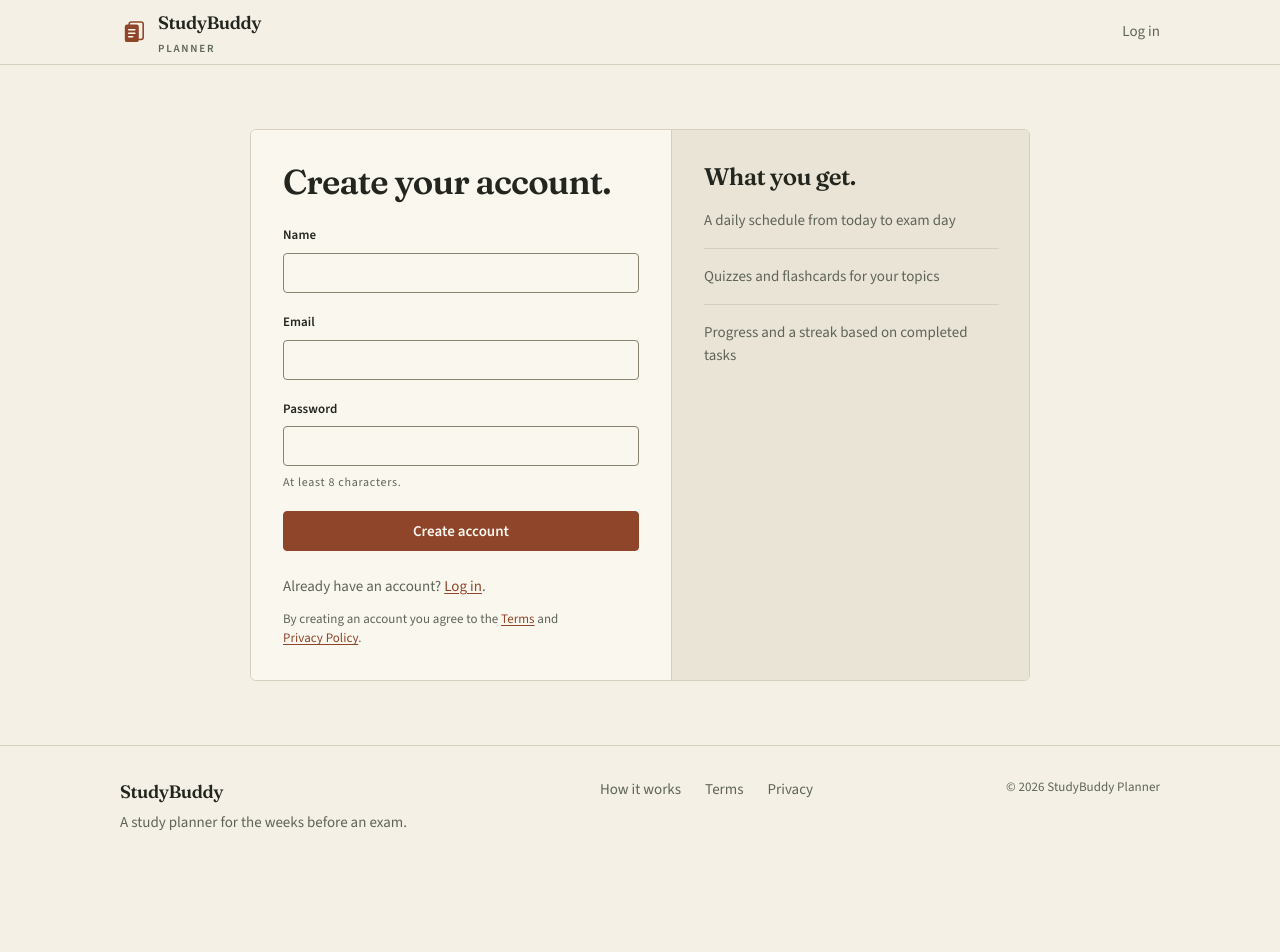
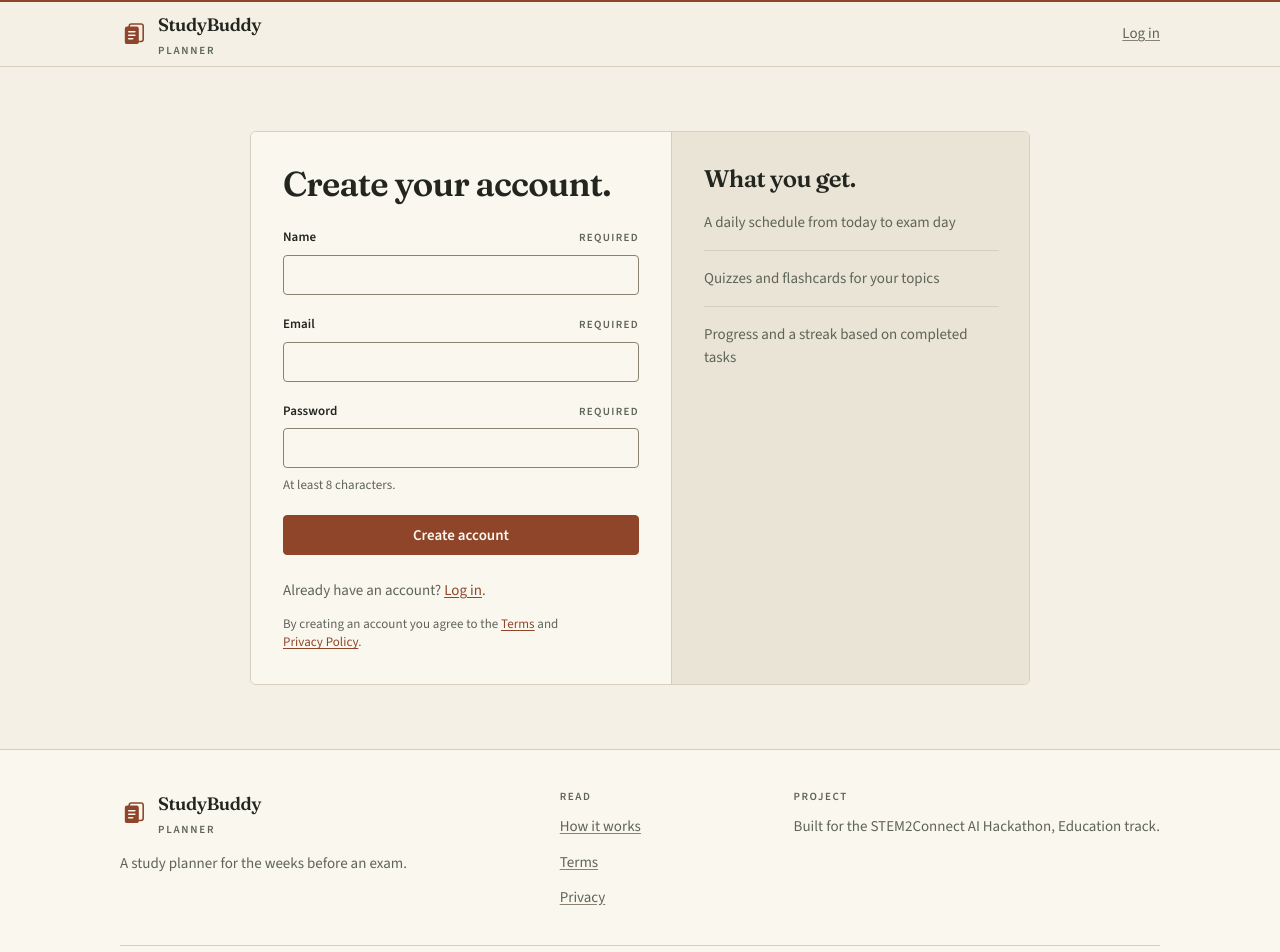
Before and after one commit to chaudharyhassaan/studybuddy, a React (Vite) app in the folder client/: page /register in a window 1280 px wide. Shown: the top 952 px of the page. Before the commit the page ends 866 px from the top, so only its background shows below. Built offline with nearby package versions, Linux system fonts and the light colour scheme; no server answers.

Commit message:
style: refine app shells and shared controls

```diff
--- a/client/src/components/Footer.jsx
+++ b/client/src/components/Footer.jsx
@@ -1,38 +1,50 @@
 import { Link } from 'react-router-dom';
+import Wordmark from './Wordmark';
+import { textLinkClass } from './PrimaryButton';
 
 const currentYear = new Date().getFullYear();
 
 export default function Footer() {
   return (
-    <footer className="border-t border-border bg-paper">
-      <div className="mx-auto flex max-w-content flex-col gap-6 px-4 py-8 md:flex-row md:items-start md:justify-between md:px-6 lg:px-10">
-        <div>
-          <p className="font-display text-lg font-semibold tracking-tight text-ink">StudyBuddy</p>
-          <p className="mt-1 text-sm text-ink-muted">
+    <footer className="border-t border-border bg-surface">
+      <div className="mx-auto max-w-content px-4 py-10 md:px-6 lg:px-10">
+        <div className="flex flex-col gap-9 md:flex-row md:items-start md:justify-between">
+          <div className="max-w-sm">
+            <Wordmark size="sm" />
+            <p className="mt-4 text-sm text-ink-muted">
               A study planner for the weeks before an exam.
             </p>
           </div>
-        <nav aria-label="Footer" className="flex flex-wrap gap-x-6 gap-y-2 text-sm">
-          <a
-            href="/#how-it-works"
-            className="text-ink-muted transition-colors duration-150 hover:text-ink"
-          >
+
+          <nav aria-label="Footer" className="flex flex-col gap-3 text-sm">
+            <p className="text-label font-semibold uppercase tracking-[0.14em] text-ink-muted">
+              Read
+            </p>
+            <a href="/#how-it-works" className={textLinkClass}>
               How it works
             </a>
-          <Link
-            to="/terms"
-            className="text-ink-muted transition-colors duration-150 hover:text-ink"
-          >
+            <Link to="/terms" className={textLinkClass}>
               Terms
             </Link>
-          <Link
-            to="/privacy"
-            className="text-ink-muted transition-colors duration-150 hover:text-ink"
-          >
+            <Link to="/privacy" className={textLinkClass}>
               Privacy
             </Link>
           </nav>
-        <p className="text-xs text-ink-muted">&copy; {currentYear} StudyBuddy Planner</p>
+
+          <div className="max-w-xs">
+            <p className="text-label font-semibold uppercase tracking-[0.14em] text-ink-muted">
+              Project
+            </p>
+            <p className="mt-3 text-sm text-ink-muted">
+              Built for the STEM2Connect AI Hackathon, Education track.
+            </p>
+          </div>
+        </div>
+
+        <div className="mt-9 flex flex-col gap-2 border-t border-border pt-5 text-xs text-ink-muted sm:flex-row sm:items-center sm:justify-between">
+          <p>&copy; {currentYear} StudyBuddy Planner</p>
+          <p>Plans, tasks and study tools stay on your account.</p>
+        </div>
       </div>
     </footer>
   );
--- a/client/src/components/PrimaryButton.jsx
+++ b/client/src/components/PrimaryButton.jsx
@@ -1,11 +1,20 @@
 export const primaryButtonClass =
-  'inline-flex h-11 items-center justify-center rounded-sm border border-accent bg-accent px-4 text-sm font-semibold text-on-accent transition-colors duration-150 hover:bg-accent-hover active:bg-accent-pressed focus-visible:outline-2 focus-visible:outline-offset-2 focus-visible:outline-accent disabled:cursor-not-allowed disabled:border-border disabled:bg-sunken disabled:text-ink-muted md:h-10';
+  'pressable inline-flex h-11 select-none items-center justify-center rounded-sm border border-accent bg-accent px-4 text-sm font-semibold text-on-accent hover:bg-accent-hover active:bg-accent-pressed focus-visible:outline-2 focus-visible:outline-offset-2 focus-visible:outline-accent disabled:cursor-not-allowed disabled:border-border disabled:bg-sunken disabled:text-ink-muted md:h-10';
 
 export const secondaryButtonClass =
-  'inline-flex h-11 items-center justify-center rounded-sm border border-border-strong bg-transparent px-4 text-sm font-semibold text-ink transition-colors duration-150 hover:bg-sunken focus-visible:outline-2 focus-visible:outline-offset-2 focus-visible:outline-accent disabled:cursor-not-allowed disabled:border-border disabled:text-ink-muted md:h-10';
+  'pressable inline-flex h-11 select-none items-center justify-center rounded-sm border border-border-strong bg-surface px-4 text-sm font-semibold text-ink hover:bg-sunken active:bg-sunken-deep focus-visible:outline-2 focus-visible:outline-offset-2 focus-visible:outline-accent disabled:cursor-not-allowed disabled:border-border disabled:bg-sunken disabled:text-ink-muted md:h-10';
 
 export const destructiveButtonClass =
-  'inline-flex h-11 items-center justify-center rounded-sm border border-error bg-error px-4 text-sm font-semibold text-on-accent transition-colors duration-150 hover:bg-error-hover focus-visible:outline-2 focus-visible:outline-offset-2 focus-visible:outline-accent disabled:cursor-not-allowed disabled:border-border disabled:bg-sunken disabled:text-ink-muted md:h-10';
+  'pressable inline-flex h-11 select-none items-center justify-center rounded-sm border border-error bg-error px-4 text-sm font-semibold text-on-accent hover:bg-error-hover focus-visible:outline-2 focus-visible:outline-offset-2 focus-visible:outline-accent disabled:cursor-not-allowed disabled:border-border disabled:bg-sunken disabled:text-ink-muted md:h-10';
+
+export const quietButtonClass =
+  'inline-flex h-11 items-center px-1 text-sm text-ink-muted transition-colors duration-150 hover:text-ink focus-visible:outline-2 focus-visible:outline-offset-2 focus-visible:outline-accent';
+
+export const textLinkClass =
+  'text-ink-muted underline decoration-border-strong underline-offset-2 transition-colors duration-150 hover:text-ink hover:decoration-ink focus-visible:outline-2 focus-visible:outline-offset-2 focus-visible:outline-accent';
+
+export const accentLinkClass =
+  'text-accent underline decoration-border-strong underline-offset-2 transition-colors duration-150 hover:text-accent-hover hover:decoration-accent-hover focus-visible:outline-2 focus-visible:outline-offset-2 focus-visible:outline-accent';
 
 export default function PrimaryButton({ className = '', ...props }) {
   return <button className={`${primaryButtonClass} ${className}`} {...props} />;
--- a/client/src/components/RouteSkeleton.jsx
+++ b/client/src/components/RouteSkeleton.jsx
@@ -1,16 +1,24 @@
 export default function RouteSkeleton() {
   return (
-    <div className="min-h-screen bg-paper px-4 py-16 md:px-6" aria-busy="true" aria-live="polite">
-      <div className="mx-auto max-w-content">
-        <div aria-hidden="true" className="h-8 w-48 rounded-sm bg-sunken motion-safe:animate-pulse" />
-        <div
-          aria-hidden="true"
-          className="mt-4 h-4 w-72 max-w-full rounded-sm bg-sunken motion-safe:animate-pulse"
-        />
-        <div
-          aria-hidden="true"
-          className="mt-10 h-40 w-full rounded-md bg-sunken motion-safe:animate-pulse"
-        />
+    <div
+      className="flex min-h-screen items-start justify-center bg-paper px-4 py-16 md:px-6"
+      aria-busy="true"
+      aria-live="polite"
+    >
+      <div className="w-full max-w-auth" aria-hidden="true">
+        <div className="h-8 w-40 rounded-sm bg-sunken motion-safe:animate-pulse" />
+        <div className="mt-6 rounded-lg border border-border bg-surface p-6 md:p-8">
+          <div className="h-8 w-48 rounded-sm bg-sunken motion-safe:animate-pulse" />
+          <div className="mt-8 space-y-5">
+            {[0, 1, 2].map((item) => (
+              <div key={item}>
+                <div className="h-3 w-20 rounded-sm bg-sunken motion-safe:animate-pulse" />
+                <div className="mt-2 h-11 rounded-sm bg-sunken motion-safe:animate-pulse" />
+              </div>
+            ))}
+          </div>
+          <div className="mt-6 h-11 rounded-sm bg-sunken motion-safe:animate-pulse" />
+        </div>
       </div>
     </div>
   );
--- a/client/src/components/TextField.jsx
+++ b/client/src/components/TextField.jsx
@@ -21,8 +21,16 @@ export default function TextField({
 
   return (
     <div>
-      <label htmlFor={id} className="mb-2 block text-xs font-semibold text-ink">
-        {label}
+      <label
+        htmlFor={id}
+        className="mb-2 flex items-baseline justify-between gap-3 text-xs font-semibold text-ink"
+      >
+        <span>{label}</span>
+        {required ? (
+          <span className="text-label font-semibold uppercase tracking-[0.12em] text-ink-muted">
+            Required
+          </span>
+        ) : null}
       </label>
       <input
         id={id}
@@ -39,7 +47,7 @@ export default function TextField({
         required={required}
         aria-invalid={error ? 'true' : undefined}
         aria-describedby={describedBy}
-        className={`block h-11 w-full rounded-sm border bg-surface px-3 text-base text-ink placeholder:text-ink-muted transition-colors duration-150 focus-visible:outline-2 focus-visible:outline-offset-2 focus-visible:outline-accent md:h-10 ${
+        className={`block h-11 w-full rounded-sm border bg-surface px-3 text-base text-ink placeholder:text-ink-muted transition-colors duration-150 hover:border-ink-muted focus-visible:border-accent focus-visible:outline-2 focus-visible:outline-offset-2 focus-visible:outline-accent disabled:border-border disabled:bg-sunken disabled:text-ink-muted md:h-10 ${
           error ? 'border-error' : 'border-border-strong'
         }`}
       />
@@ -49,7 +57,7 @@ export default function TextField({
         </p>
       ) : null}
       {helper && !error ? (
-        <p id={`${id}-helper`} className="mt-2 text-2xs text-ink-muted">
+        <p id={`${id}-helper`} className="mt-2 text-xs text-ink-muted">
           {helper}
         </p>
       ) : null}
--- a/client/src/layouts/AuthLayout.jsx
+++ b/client/src/layouts/AuthLayout.jsx
@@ -3,6 +3,7 @@ import { useAuth } from '../context/useAuth';
 import Footer from '../components/Footer';
 import RouteSkeleton from '../components/RouteSkeleton';
 import Wordmark from '../components/Wordmark';
+import { textLinkClass } from '../components/PrimaryButton';
 
 export default function AuthLayout() {
   const { user, loading } = useAuth();
@@ -21,12 +22,10 @@ export default function AuthLayout() {
   return (
     <div className="flex min-h-screen flex-col bg-paper">
       <header className="border-b border-border bg-paper">
+        <div className="h-0.5 bg-accent" />
         <div className="mx-auto flex h-16 max-w-content items-center justify-between px-4 md:px-6 lg:px-10">
           <Wordmark size="sm" />
-          <Link
-            to={isLogin ? '/register' : '/login'}
-            className="text-sm text-ink-muted transition-colors duration-150 hover:text-ink"
-          >
+          <Link to={isLogin ? '/register' : '/login'} className={`${textLinkClass} text-sm`}>
             {isLogin ? 'Create an account' : 'Log in'}
           </Link>
         </div>
--- a/client/src/layouts/ReadingLayout.jsx
+++ b/client/src/layouts/ReadingLayout.jsx
@@ -1,17 +1,16 @@
 import { Link, Outlet } from 'react-router-dom';
 import Footer from '../components/Footer';
 import Wordmark from '../components/Wordmark';
+import { textLinkClass } from '../components/PrimaryButton';
 
 export default function ReadingLayout() {
   return (
     <div className="flex min-h-screen flex-col bg-paper">
       <header className="border-b border-border bg-paper">
+        <div className="h-0.5 bg-accent" />
         <div className="mx-auto flex h-16 max-w-content items-center justify-between px-4 md:px-6 lg:px-10">
           <Wordmark size="sm" />
-          <Link
-            to="/"
-            className="text-sm text-ink-muted transition-colors duration-150 hover:text-ink"
-          >
+          <Link to="/" className={`${textLinkClass} text-sm`}>
             Back to home
           </Link>
         </div>
```
Also changed, not shown: client/src/layouts/AppLayout.jsx (+69 -38 lines), client/src/layouts/MarketingLayout.jsx (+15 -14 lines). Lines whose indentation alone changed are shown as unchanged.
